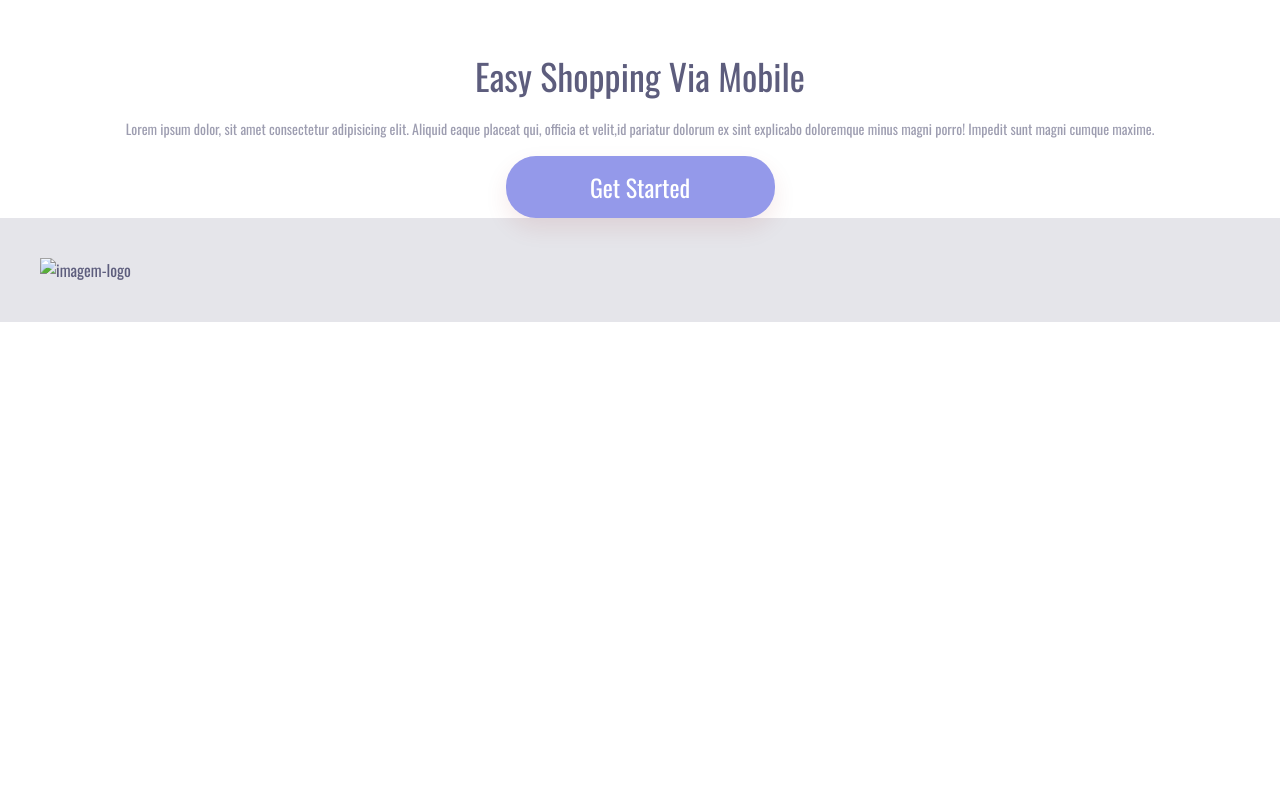
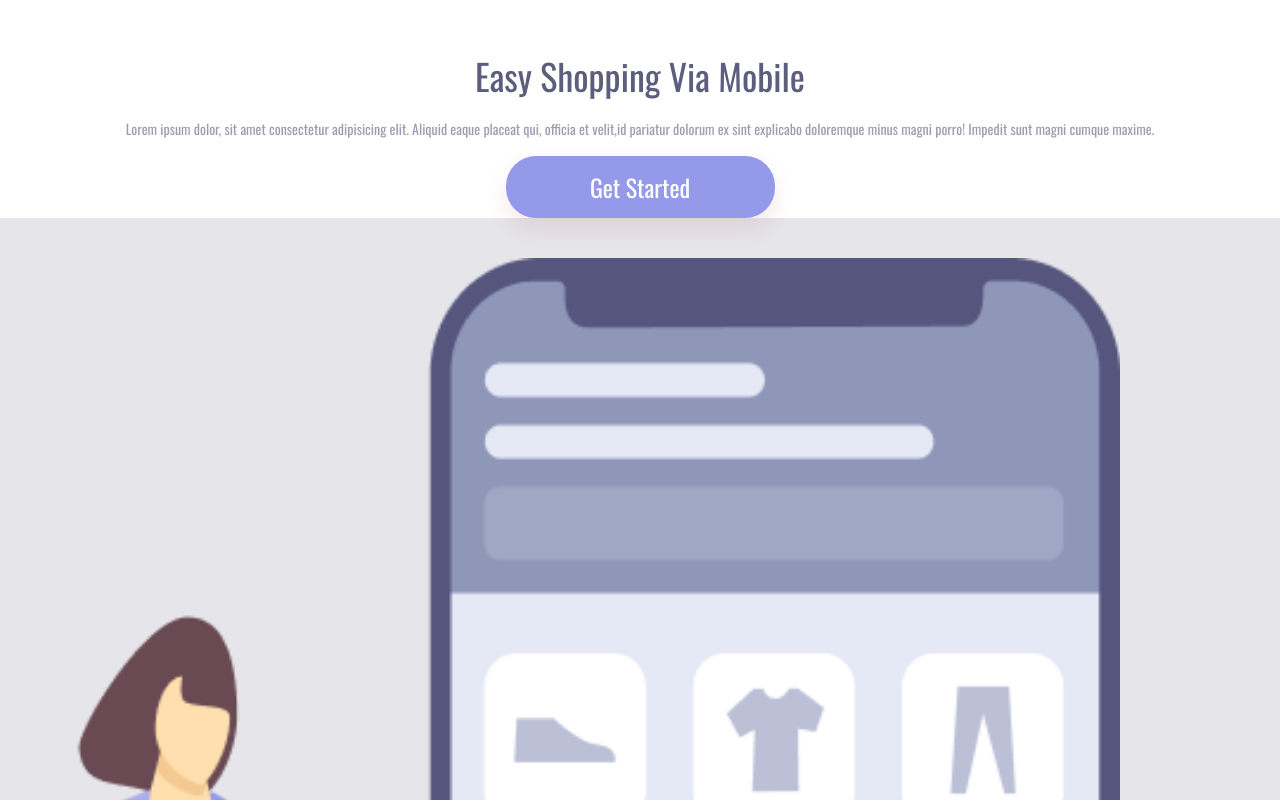
Before and after one commit to adrianogalima/Projeto-CSS-Aula2, a plain HTML site: page index.html in a window 1280 px wide. Shown: the top 800 px of the page. Drawn offline with nearby package versions, Linux system fonts and the light colour scheme.

Commit message:
Alteração src imagem

```diff
--- a/index.html
+++ b/index.html
@@ -27,7 +27,7 @@
                 <a class="menu-header">About</a>
                 <a class="menu-header">Contact</a>
             </header>
-            <img src="./img/Illustration-3-3.png" alt="imagem-logo" class="img-log">
+            <img src="./assets/Illustration-3-3.png" alt="imagem-logo" class="img-log">
         </section>
 
     </div>
```
